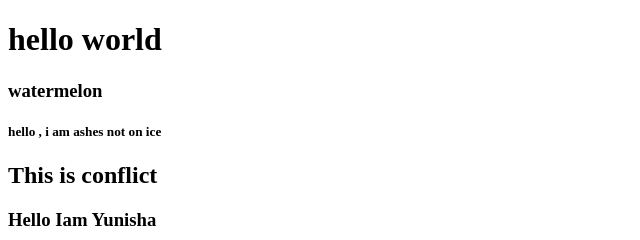
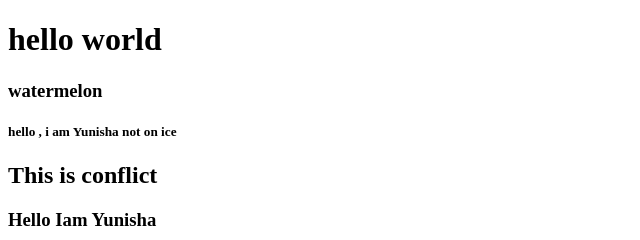
Before and after one commit to bigyandulal2/github, a plain HTML site: page index.html in a window 1280 px wide. Shown: the top 240 px of the page, 0-640 px from the left. Drawn offline with Linux system fonts and the light colour scheme.

Commit message:
name changed

```diff
--- a/index.html
+++ b/index.html
@@ -8,7 +8,7 @@
   <body>
     <h1>hello world</h1>
     <h3>watermelon</h3>
-    <h5>hello , i am ashes not on ice</h5>
+    <h5>hello , i am Yunisha not on ice</h5>
     <h2>This is conflict</h2>
     <h3>Hello Iam Yunisha</h3>
     <p>Acee Solution</p>
```
